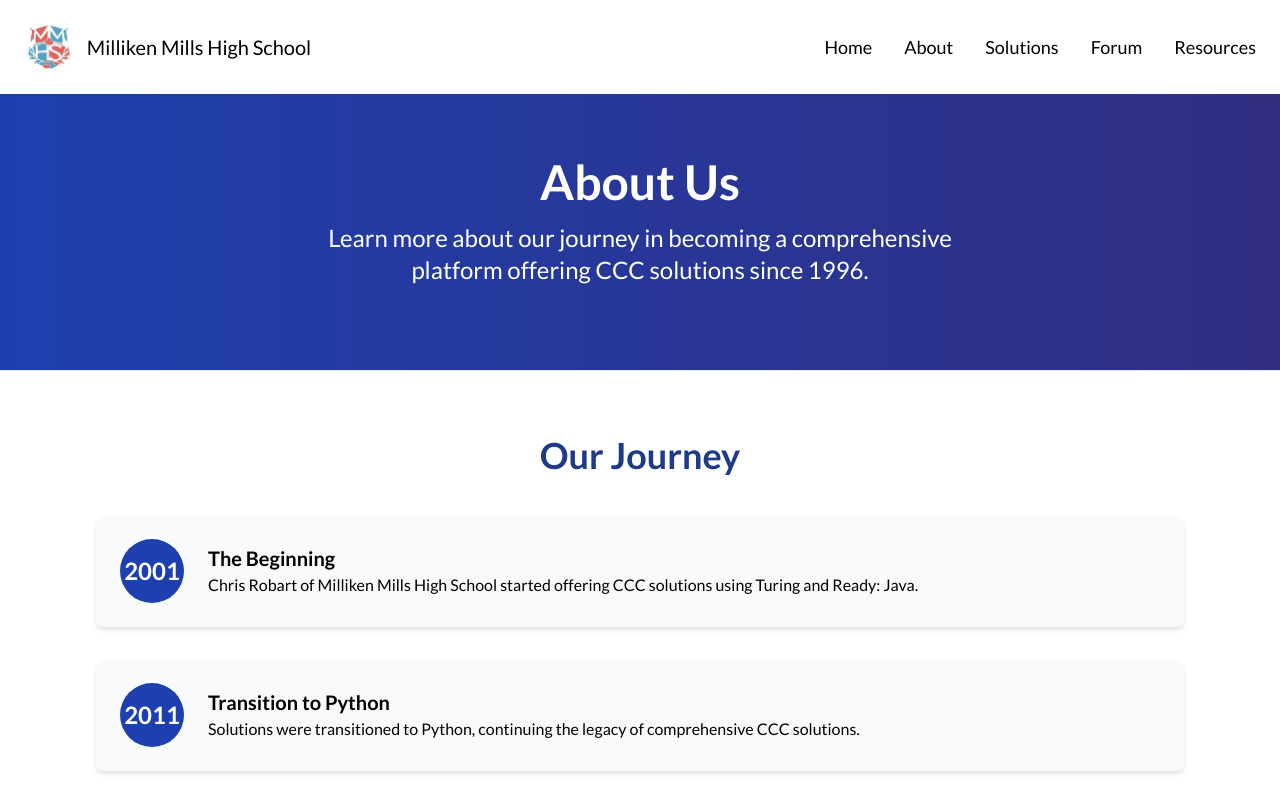
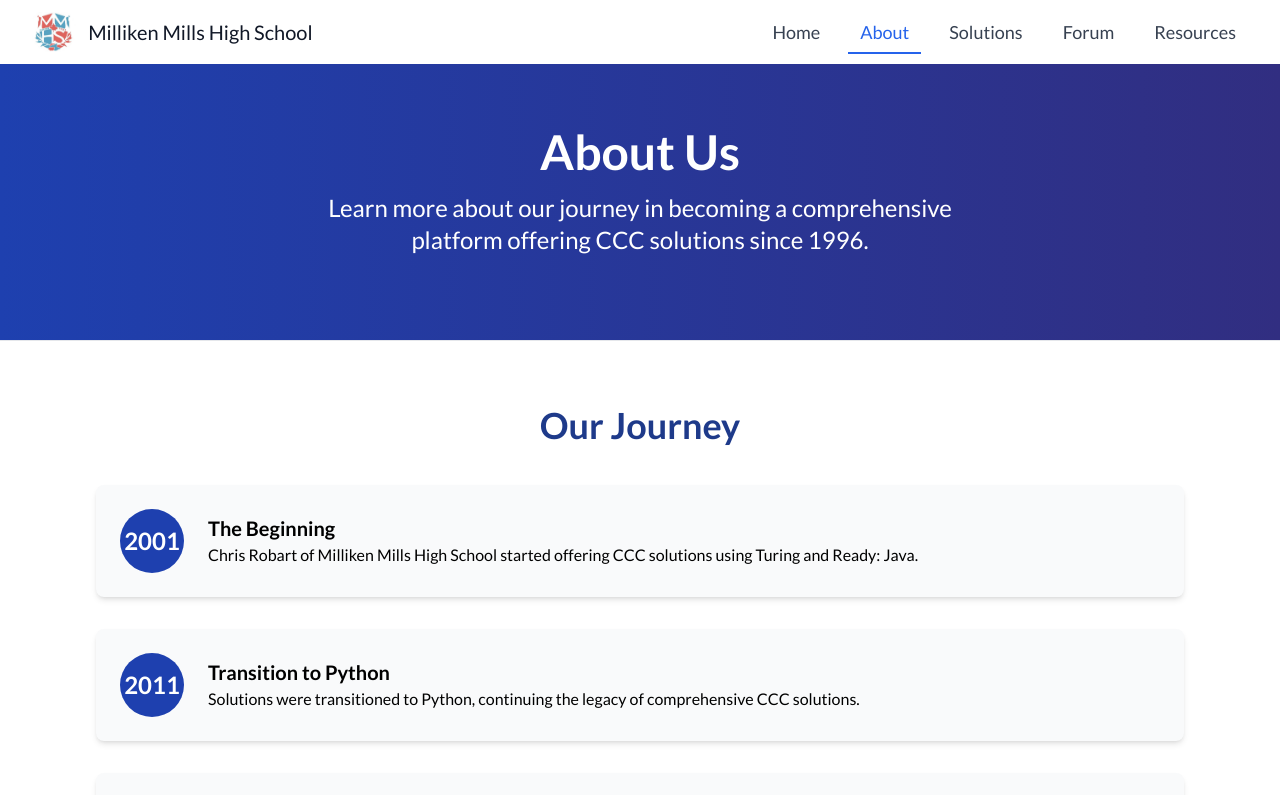
Before and after one commit to Tankman61/CCCSolutions, a React (Vite) app in the folder website/: page /about in a window 1280 px wide. Shown: the top 795 px of the page. Built offline with nearby package versions, Linux system fonts and the light colour scheme; what pocketbase would draw is missing.

Commit message:
mobile friendly

```diff
--- a/website/src/components/Navbar.jsx
+++ b/website/src/components/Navbar.jsx
@@ -1,25 +1,120 @@
-import React from 'react';
-import { Link } from 'react-router-dom';
+import React, { useState, useEffect } from 'react';
+import { Link, useLocation } from 'react-router-dom';
+import { Menu, X } from 'lucide-react';
 import logoImage from '../assets/mmhs_logo.png';
 
 const Navbar = () => {
+  const [isOpen, setIsOpen] = useState(false);
+  const location = useLocation();
+  const [isMobile, setIsMobile] = useState(window.innerWidth < 768);
+
+  useEffect(() => {
+    const handleResize = () => {
+      setIsMobile(window.innerWidth < 768);
+      if (window.innerWidth >= 768) {
+        setIsOpen(false);
+      }
+    };
+
+    window.addEventListener('resize', handleResize);
+    return () => window.removeEventListener('resize', handleResize);
+  }, []);
+
+  const navItems = [
+    { name: 'Home', path: '/' },
+    { name: 'About', path: '/about' },
+    { name: 'Solutions', path: '/solutions' },
+    { name: 'Forum', path: '/forum' },
+    { name: 'Resources', path: '/resources' },
+  ];
+
   return (
-    <nav className="bg-white p-6 shadow-lg">
-      <div className="container mx-auto flex justify-between items-center">
-        <div className="flex items-center">
-          <img
-              src={logoImage}
-              className="h-[46px] w-auto mr-3"
-          /> <span className="text-xl font-medium">Milliken Mills High School</span>
+    <nav className="bg-white shadow-lg">
+      <div className="container mx-auto px-4 sm:px-6 lg:px-8">
+        <div className="flex justify-between items-center h-16">
+          <div className="flex items-center">
+            <img src={logoImage} alt="MMHS Logo" className="h-10 w-auto mr-3" />
+            <span className="text-xl font-medium text-gray-900">Milliken Mills High School</span>
+          </div>
+          <div className="hidden md:block">
+            <div className="ml-10 flex items-baseline space-x-4">
+              {navItems.map((item) => (
+                <Link
+                  key={item.name}
+                  to={item.path}
+                  className={`
+                    px-3 py-2 rounded-md text-lg font-medium
+                    relative
+                    ${
+                      location.pathname === item.path
+                        ? 'text-blue-600'
+                        : 'text-gray-700 hover:text-blue-600'
+                    }
+                    transition-all duration-300
+                    group
+                  `}
+                >
+                  {item.name}
+                  <span
+                    className={`
+                      absolute bottom-0 left-0 w-full h-0.5 bg-blue-600
+                      transform origin-bottom scale-x-0 transition-transform duration-300 ease-out
+                      ${location.pathname === item.path ? 'scale-x-100' : 'group-hover:scale-x-100'}
+                    `}
+                  ></span>
+                </Link>
+              ))}
+            </div>
+          </div>
+          <div className="md:hidden">
+            <button
+              onClick={() => setIsOpen(!isOpen)}
+              className="inline-flex items-center justify-center p-2 rounded-md text-gray-700 hover:text-blue-600 hover:bg-gray-100 focus:outline-none focus:ring-2 focus:ring-inset focus:ring-blue-500"
+            >
+              <span className="sr-only">Open main menu</span>
+              {isOpen ? (
+                <X className="block h-6 w-6" aria-hidden="true" />
+              ) : (
+                <Menu className="block h-6 w-6" aria-hidden="true" />
+              )}
+            </button>
+          </div>
         </div>
-        <ul className="flex space-x-8 text-lg">
-          <li><Link to="/" className="hover:text-blue-400 transition-colors duration-300">Home</Link></li>
-          <li><Link to="/about" className="hover:text-blue-400 transition-colors duration-300">About</Link></li>
-          <li><Link to="/solutions" className="hover:text-blue-400 transition-colors duration-300">Solutions</Link></li>
-          <li><Link to="/forum" className="hover:text-blue-400 transition-colors duration-300">Forum</Link></li>
-          <li><Link to="/resources" className="hover:text-blue-400 transition-colors duration-300">Resources</Link></li>
-        </ul>
       </div>
+
+      {/* Mobile menu, show/hide based on menu state */}
+      {isMobile && (
+        <div className={`md:hidden ${isOpen ? 'block' : 'hidden'}`}>
+          <div className="px-2 pt-2 pb-3 space-y-1 sm:px-3">
+            {navItems.map((item) => (
+              <Link
+                key={item.name}
+                to={item.path}
+                className={`
+                  block px-3 py-2 rounded-md text-base font-medium
+                  relative overflow-hidden
+                  ${
+                    location.pathname === item.path
+                      ? 'text-blue-600'
+                      : 'text-gray-700 hover:text-blue-600'
+                  }
+                  transition-all duration-300
+                `}
+                onClick={() => setIsOpen(false)}
+              >
+                {item.name}
+                <span
+                  className={`
+                    absolute bottom-0 left-0 w-full h-0.5 bg-blue-600
+                    transform ${location.pathname === item.path ? 'translate-x-0' : '-translate-x-full'}
+                    transition-transform duration-300 ease-out
+                  `}
+                ></span>
+              </Link>
+            ))}
+          </div>
+        </div>
+      )}
     </nav>
   );
 };
--- a/website/src/pages/ForumsPage.jsx
+++ b/website/src/pages/ForumsPage.jsx
@@ -1,29 +1,24 @@
 import React, { useState, useEffect } from 'react';
 import PocketBase from 'pocketbase';
-import { Link } from 'react-router-dom';
-import { useNavigate } from 'react-router-dom';
+import { Link, useNavigate } from 'react-router-dom';
 
 const pb = new PocketBase('https://mmhs.pockethost.io');
 
 export default function ForumPage() {
   const [posts, setPosts] = useState([]);
-  const [loading, setLoading] = useState(true); // Add loading state
+  const [loading, setLoading] = useState(true);
   const [sortBy, setSortBy] = useState('new');
-  const [user, setUser] = useState(null); // Add user state
+  const [user, setUser] = useState(pb.authStore.model);
 
   const navigate = useNavigate();
 
   useEffect(() => {
-    // Check if user is logged in on mount
-    const loggedInUser = pb.authStore.model;
-    setUser(loggedInUser);
-
     fetchPosts();
   }, [sortBy]);
 
   const fetchPosts = async () => {
     try {
-      setLoading(true); // Start loading
+      setLoading(true);
       const sortField = sortBy === 'new' ? '-created' : '-upvotes';
       const resultList = await pb.collection('posts').getList(1, 50, {
         sort: sortField,
@@ -33,7 +28,7 @@ export default function ForumPage() {
     } catch (error) {
       console.error('Error fetching posts:', error);
     } finally {
-      setLoading(false); // Stop loading when done
+      setLoading(false);
     }
   };
 
@@ -43,15 +38,19 @@ export default function ForumPage() {
       const updatedVotes = voteType === 'upvote' ? post.upvotes + 1 : post.upvotes - 1;
 
       await pb.collection('posts').update(postId, { upvotes: updatedVotes });
-      fetchPosts(); // Refresh posts after voting
+      fetchPosts();
     } catch (error) {
       console.error('Error voting on post:', error);
     }
   };
 
+  const handleLogout = () => {
+    pb.authStore.clear();
+    setUser(null);
+  };
+
   return (
     <div>
-      {/* Header section with "Logged in as" */}
       <div className="bg-gradient-to-r from-blue-800 to-indigo-900 text-white p-12 flex justify-between items-center">
         <div className="container mx-auto flex flex-col items-center text-center">
           <h1 className="text-5xl font-bold mb-4">Forums</h1>
@@ -62,15 +61,24 @@ export default function ForumPage() {
       </div>
 
       <div className="text-right pr-12 pt-8">
-          {user ? (
-            <p className="text-sm">Logged in as <span className="font-semibold">{user.username}</span> | <span className="cursor-pointer underline" onClick={() => pb.authStore.clear()}>Logout</span></p>
-          ) : (
-            <p className="text-sm italic">Not logged in | <span className="cursor-pointer underline" onClick={() => navigate('/login')}>Login</span></p>
-          )}
+        {user ? (
+          <p className="text-sm">
+            Logged in as <span className="font-semibold">{user.username}</span> |{' '}
+            <span className="cursor-pointer underline" onClick={handleLogout}>
+              Logout
+            </span>
+          </p>
+        ) : (
+          <p className="text-sm italic">
+            Not logged in |{' '}
+            <span className="cursor-pointer underline" onClick={() => navigate('/login')}>
+              Login
+            </span>
+          </p>
+        )}
       </div>
 
       <div className="p-12">
-        {/* Sorting and Create Post button */}
         <div className="flex justify-between mb-4">
           <div className="flex items-center">
             <span className="mr-4">Sort by:</span>
@@ -93,7 +101,6 @@ export default function ForumPage() {
           </Link>
         </div>
 
-        {/* Loading indicator */}
         {loading ? (
           <div className="text-center">Loading posts...</div>
         ) : (
@@ -108,7 +115,7 @@ export default function ForumPage() {
                 <p className="text-gray-600">{post.body.substring(0, 100)}...</p>
                 <div className="mt-2 flex justify-between items-center">
                   <span className="text-sm text-gray-500">
-                    By {post.expand?.author || 'Unknown'} on {new Date(post.created).toLocaleDateString()}
+                    By {post.expand?.author?.username || 'Unknown'} on {new Date(post.created).toLocaleDateString()}
                   </span>
                   <div className="flex items-center space-x-2">
                     <button onClick={() => handleVote(post.id, 'upvote')} className="text-green-500">▲</button>
```
